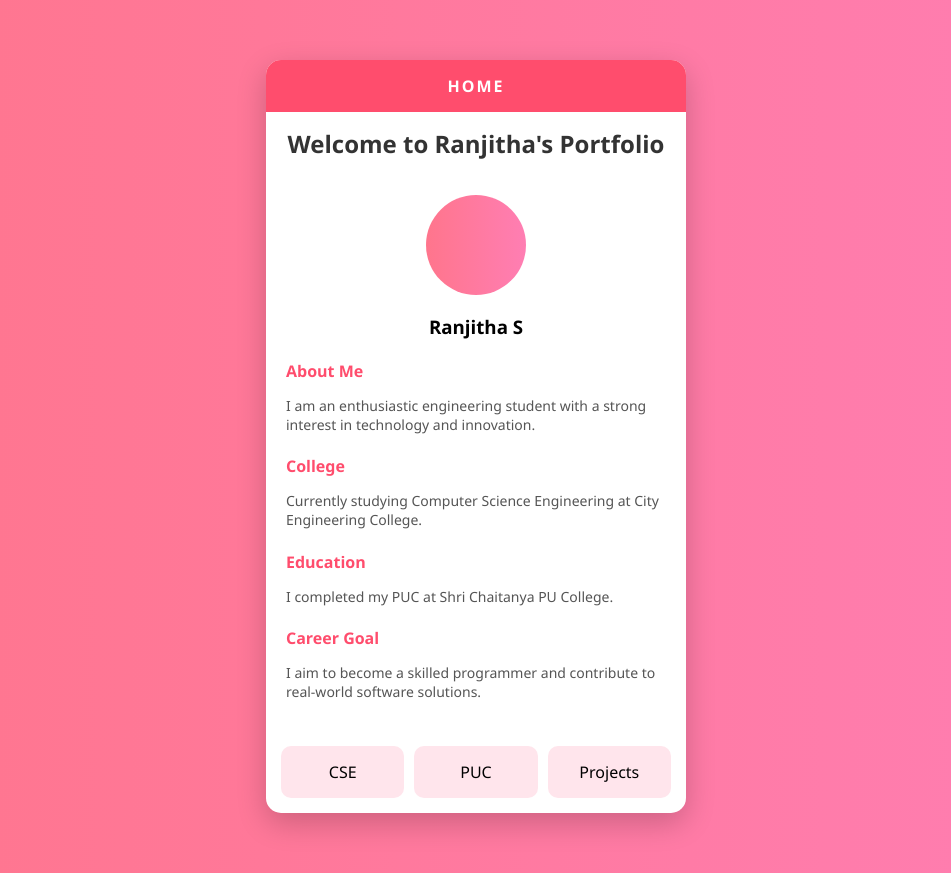
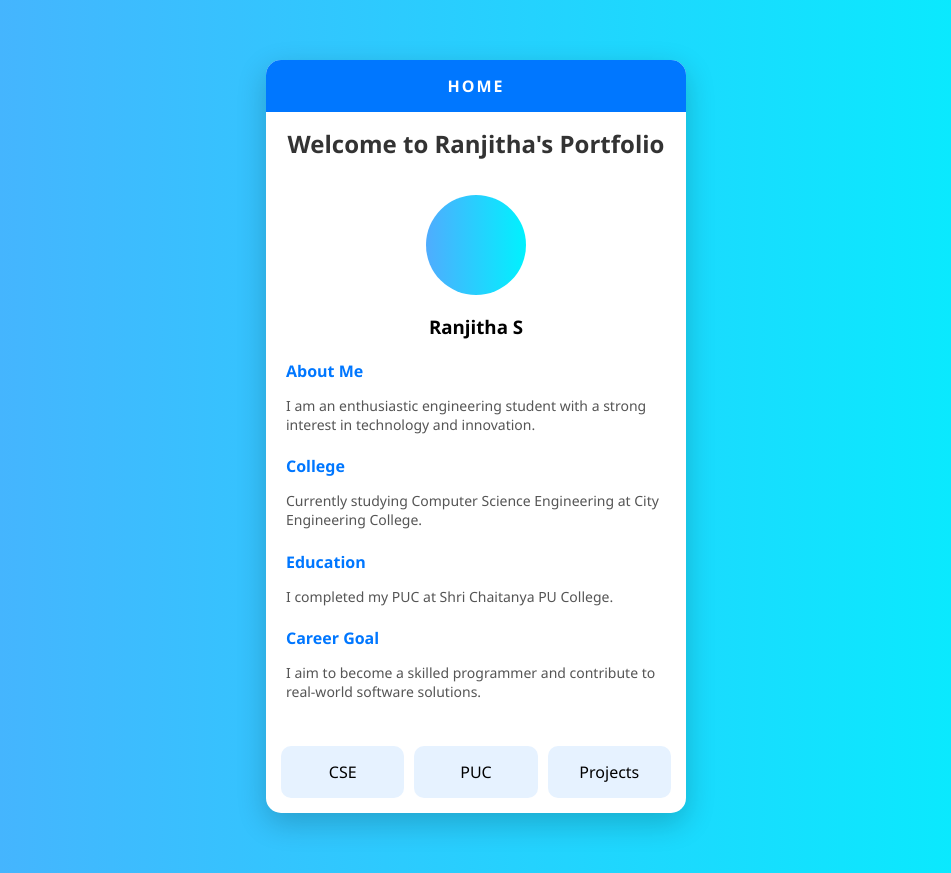
Before and after one commit to ranjithasures/simple-website, a plain HTML site: page index.html in a window 1280 px wide. Shown: the whole page, without its empty margins (164-1115 px from the left). Drawn offline with Linux system fonts and the light colour scheme.

Commit message:
Update style.css

```diff
--- a/style.css
+++ b/style.css
@@ -1,6 +1,6 @@
 body {
     font-family: 'Segoe UI', sans-serif;
-    background: linear-gradient(to right, #ff758c, #ff7eb3);
+    background: linear-gradient(to right, #4facfe, #00f2fe);
     margin: 0;
     padding: 0;
 }
@@ -17,7 +17,7 @@ body {
 
 /* Header */
 .header {
-    background: #ff4d6d;
+    background: #0077ff;
     color: white;
     text-align: center;
     padding: 15px;
@@ -42,7 +42,7 @@ body {
 .circle {
     width: 100px;
     height: 100px;
-    background: linear-gradient(to right, #ff758c, #ff7eb3);
+    background: linear-gradient(to right, #4facfe, #00f2fe);
     border-radius: 50%;
     margin: 0 auto 15px;
 }
@@ -54,7 +54,7 @@ body {
 }
 
 .info h4 {
-    color: #ff4d6d;
+    color: #0077ff;
     margin-bottom: 5px;
 }
 
@@ -75,14 +75,14 @@ body {
     margin: 5px;
     padding: 15px;
     text-align: center;
-    background: #ffe5ec;
+    background: #e6f2ff;
     border-radius: 10px;
     transition: 0.3s;
 }
 
 /* Hover */
 .box:hover {
-    background: green;
+    background: #0077ff;
     color: white;
     transform: scale(1.05);
 }
```
